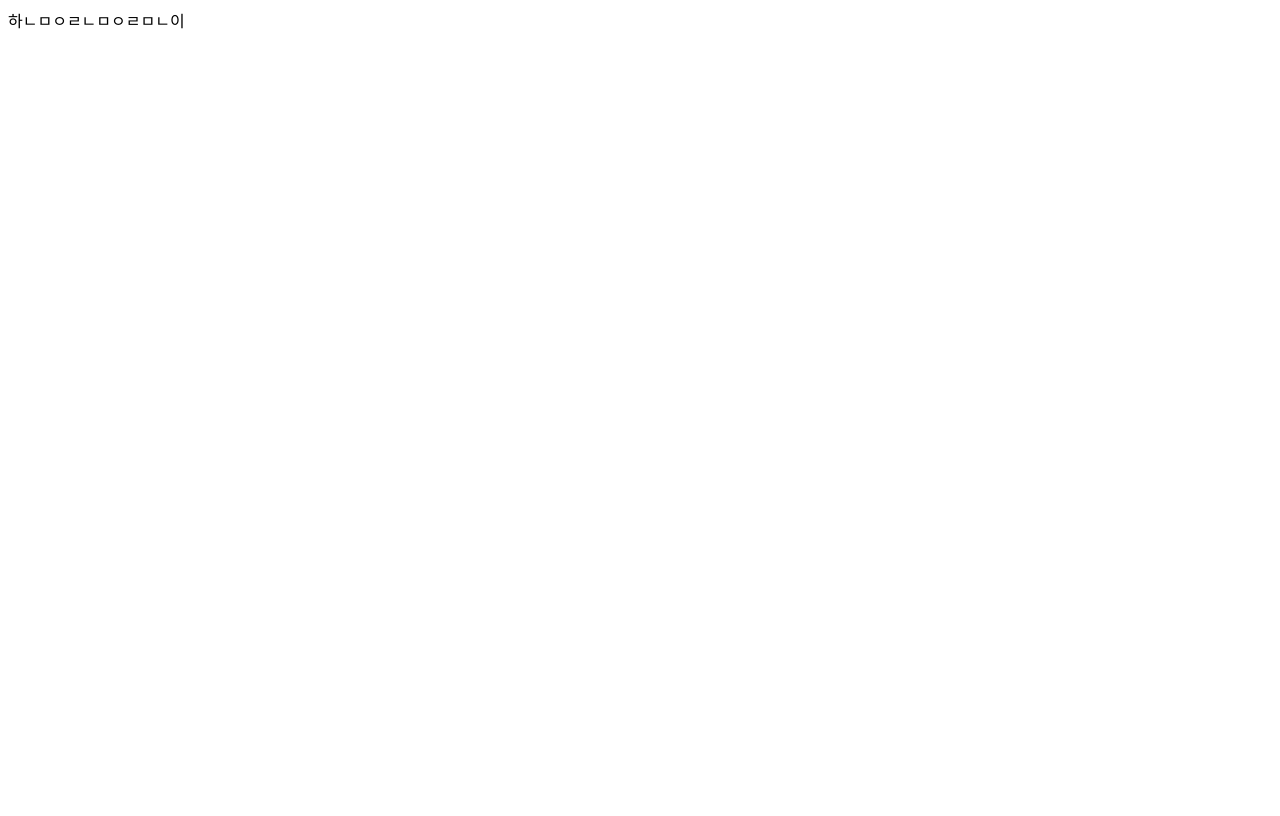
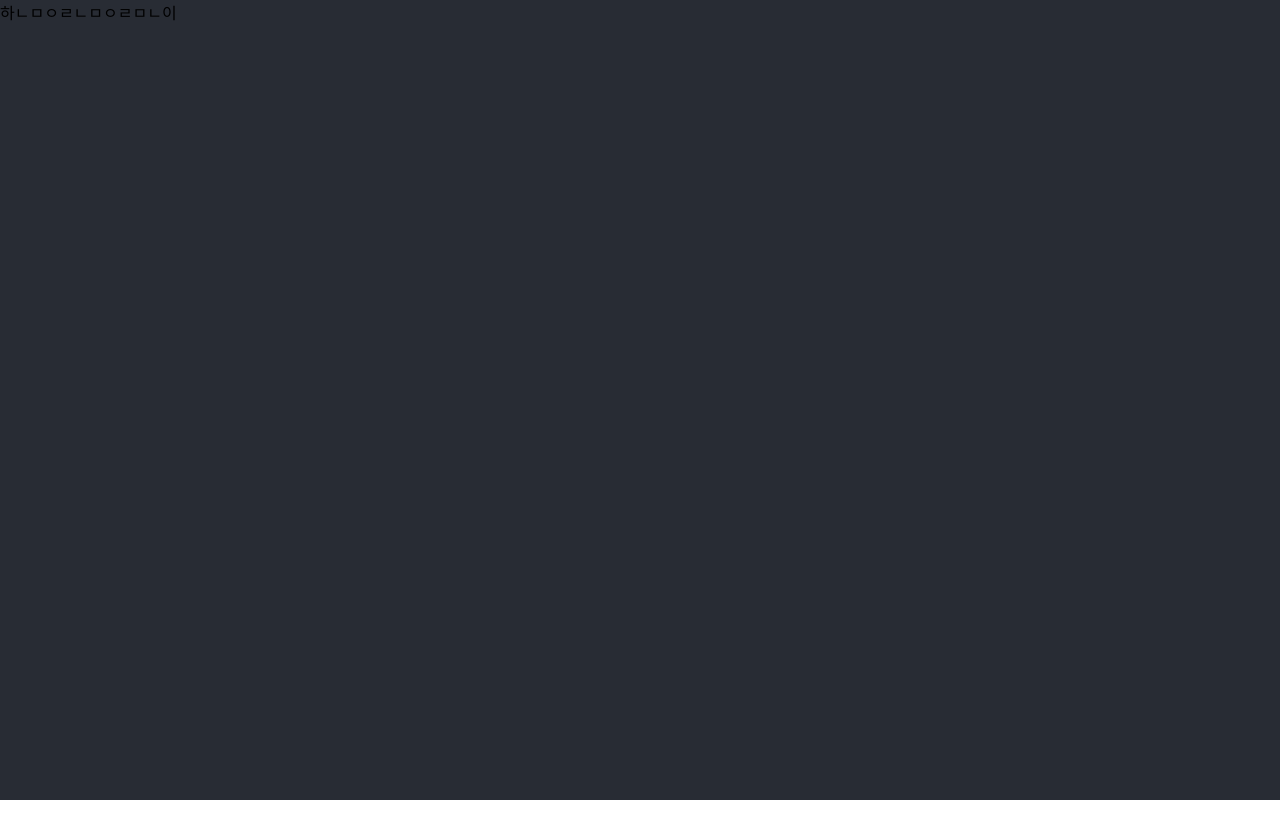
Before and after one commit to HyerimKimm/mobile-invitation, a Next.js app: page / in a window 1280 px wide. Built offline with nearby package versions, Linux system fonts and the light colour scheme.

Commit message:
layout.tsx에서 global.scss import

```diff
--- a/app/layout.tsx
+++ b/app/layout.tsx
@@ -1,3 +1,5 @@
+import "@styles/global.scss";
+
 export const metadata = {
   title: "Next.js",
   description: "Generated by Next.js",
--- a/styles/global.scss
+++ b/styles/global.scss
@@ -0,0 +1,14 @@
+@import url("https://fonts.googleapis.com/css2?family=Quicksand:wght@400;600;700&family=Montserrat:wght@400;700&display=swap");
+
+* {
+  box-sizing: border-box;
+}
+
+html {
+  font-family: "Quicksand", sans-serif;
+}
+
+body {
+  margin: 0;
+  background: radial-gradient(#282c34, #282c34);
+}
```
